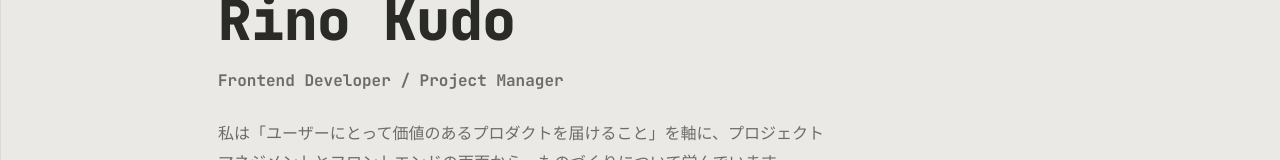
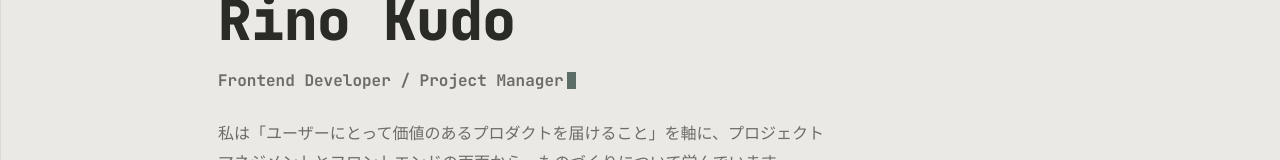
Before and after one commit to RUSK-0211/rusk-portfolio, a React (Vite) app: page / in a window 1280 px wide. Shown: the part 146-306 px from the top of the page. Built offline with nearby package versions, Linux system fonts and the light colour scheme.

Commit message:
タイピングアニメーションを削除し、カーソルのアニメーションを修正

```diff
--- a/src/App.tsx
+++ b/src/App.tsx
@@ -1,36 +1,26 @@
-import { useState, useEffect, useRef } from "react"
+import { useState } from "react"
 import type { View } from "@/types"
 import Header from "@/components/Header/"
 import HomeView from "@/pages/Home"
 import ProjectsView from "@/pages/Projects"
 
-const ROLE = "Frontend Developer / Project Manager"
-
 export default function App() {
   const [view, setView] = useState<View>("home")
-  const [typedText, setTypedText] = useState("")
-  const timerRef = useRef<ReturnType<typeof setTimeout> | null>(null)
-
-  useEffect(() => {
-    let i = 0
-    setTypedText("")
-    function type() {
-      if (i <= ROLE.length) {
-        setTypedText(ROLE.slice(0, i))
-        i++
-        timerRef.current = setTimeout(type, 45)
-      }
-    }
-    type()
-    return () => { if (timerRef.current) clearTimeout(timerRef.current) }
-  }, [])
 
   function nav(v: View, scrollId?: string) {
     setView(v)
-    window.scrollTo({ top: 0, behavior: "auto" })
+
+    window.scrollTo({
+      top: 0,
+      behavior: "auto",
+    })
+
     if (scrollId) {
       setTimeout(() => {
-        document.getElementById(scrollId)?.scrollIntoView({ behavior: "smooth", block: "start" })
+        document.getElementById(scrollId)?.scrollIntoView({
+          behavior: "smooth",
+          block: "start",
+        })
       }, 30)
     }
   }
@@ -38,8 +28,9 @@ export default function App() {
   return (
     <>
       <Header view={view} nav={nav} />
+
       {view === "home" ? (
-        <HomeView typedText={typedText} nav={nav} />
+        <HomeView nav={nav} />
       ) : (
         <ProjectsView nav={nav} />
       )}
--- a/src/pages/Home.tsx
+++ b/src/pages/Home.tsx
@@ -1,5 +1,4 @@
-import type { NavFn } from "@/types"
-
+import type { HomeViewProps } from "@/types"
 import { skillCategories } from "@/data/skills"
 import { certifications } from "@/data/certification"
 import { CONTACT_LINKS } from "@/data/contact"
@@ -9,21 +8,21 @@ import SkillCard from "@/components/SkillCard"
 import CertificationCard from "@/components/CertificationCard"
 import ContactLink from "@/components/ContactLink"
 
-export default function HomeView({ typedText, nav }: { typedText: string; nav: NavFn }) {
+export default function HomeView({nav}: HomeViewProps) {
     return (
         <Shell>
             {/* Hero */}
             <section className="hero">
                 <div className="hero-label">
-                    <span className="hero-label-dot" />
+                    <span className="hero-label-dot"/>
                     IT STUDENT / CURRENTLY LEARNING
                 </div>
 
                 <h1 className="hero-title">Rino Kudo</h1>
 
                 <div className="hero-typed">
-                    {typedText}
-                    <span className="hero-cursor" />
+                    Frontend Developer / Project Manager
+                    <span className="hero-cursor"/>
                 </div>
 
                 <p className="hero-description">
--- a/src/styles/home.css
+++ b/src/styles/home.css
@@ -49,7 +49,7 @@
     background: var(--accent);
     margin-left: 3px;
     vertical-align: -3px;
-    animation: blink 1s step-start infinite;
+    animation: blink 1s step-end infinite;
 }
 
 /* Description */
@@ -395,16 +395,16 @@
     Cursor blink animation
 =========================== */
 @keyframes blink {
-    50% {
+    0%, 49% {
+        opacity: 1;
+    }
+
+    50%, 100% {
         opacity: 0;
     }
 }
 
 @media (prefers-reduced-motion: reduce) {
-    .hero-cursor {
-        animation: none !important;
-    }
-
     * {
         scroll-behavior: auto !important;
     }
--- a/src/types.ts
+++ b/src/types.ts
@@ -1,6 +1,8 @@
 export type View = 'home' | 'projects'
 
 export type NavFn = (view: View, scrollId?: string) => void
+
+export type HomeViewProps = {nav: NavFn}
 
 export type SkillItem = {
     name: string
```
